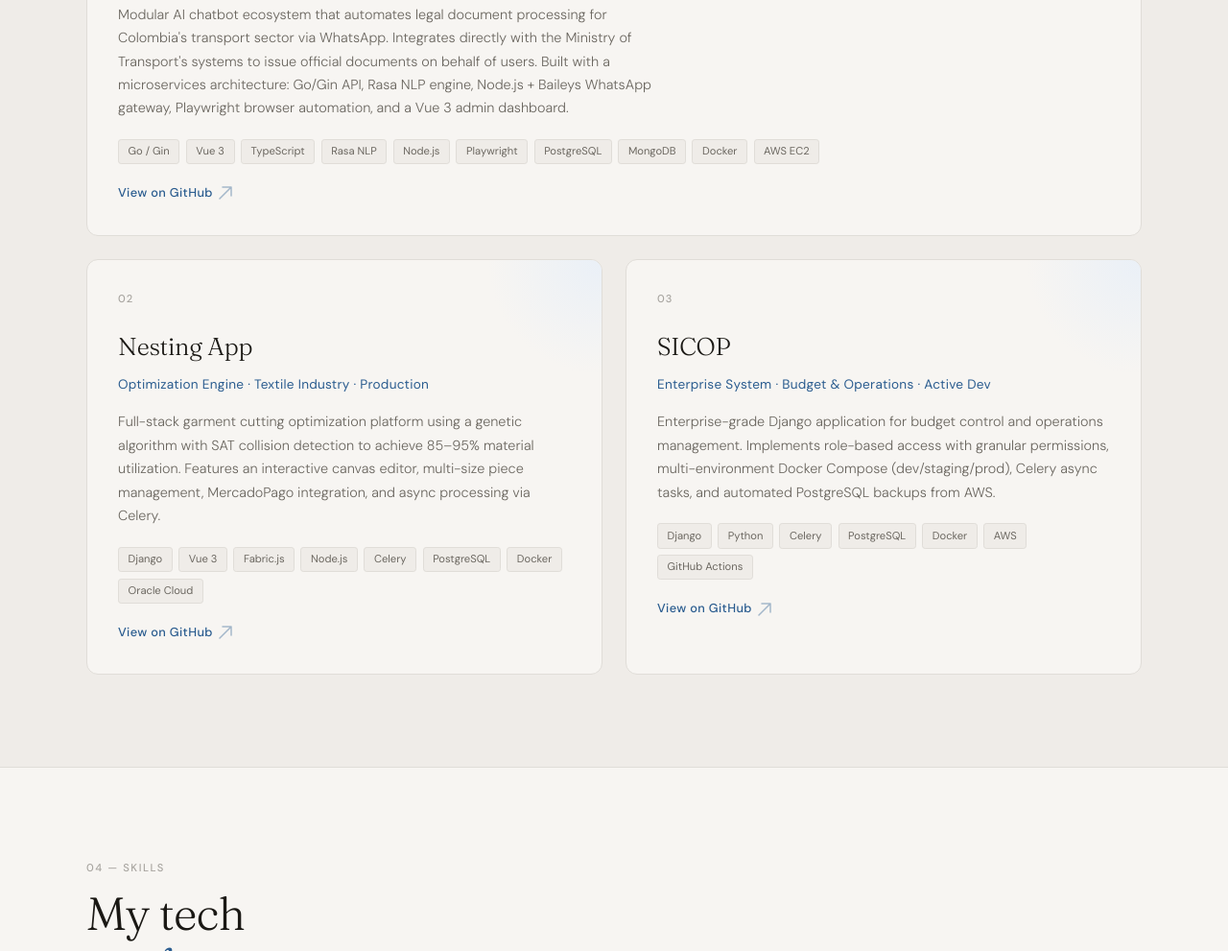
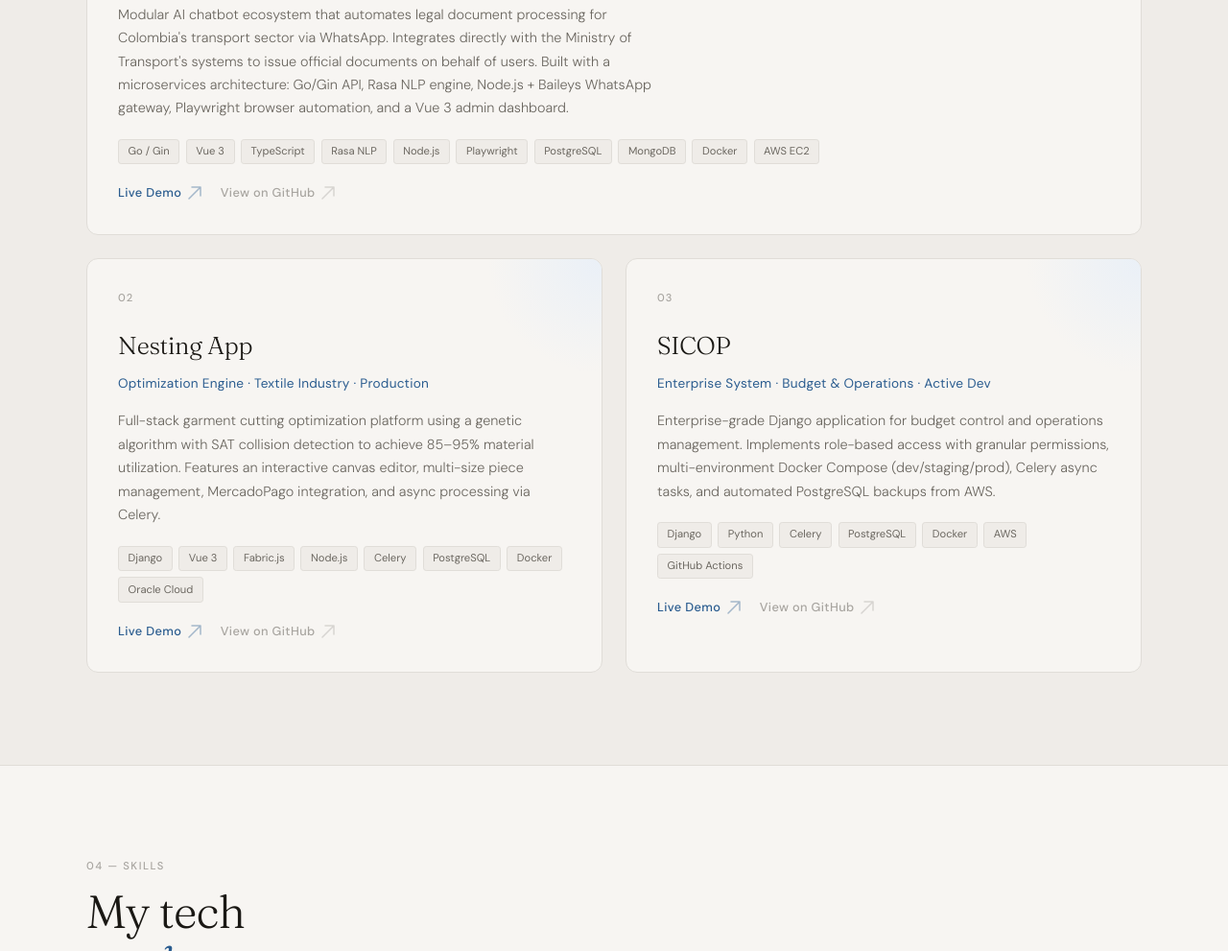
Before and after one commit to Brando1998/portafolio, a plain HTML site: page index.html in a window 1280 px wide. Shown: the part 3267-4258 px from the top of the page at 96% size. Drawn offline with Linux system fonts and the light colour scheme.

Commit message:
Add live demo links to project cards

```diff
--- a/index.html
+++ b/index.html
@@ -184,6 +184,8 @@ section{padding:6rem 2.5rem}
 .project-link:hover{gap:.7rem}
 .project-link svg{transition:transform .2s}
 .project-link:hover svg{transform:translate(2px,-2px)}
+.project-links{display:flex;gap:1.25rem;flex-wrap:wrap;margin-top:1.25rem}
+.project-links .project-link{margin-top:0}
 
 /* ─── SKILLS ─── */
 .skills-grid{display:grid;grid-template-columns:repeat(3,1fr);gap:2rem}
@@ -456,11 +458,18 @@ footer p{font-size:.78rem;color:rgba(255,255,255,.3);font-weight:300}
         <div class="project-stack">
           <span class="stack-tag">Go / Gin</span><span class="stack-tag">Vue 3</span><span class="stack-tag">TypeScript</span><span class="stack-tag">Rasa NLP</span><span class="stack-tag">Node.js</span><span class="stack-tag">Playwright</span><span class="stack-tag">PostgreSQL</span><span class="stack-tag">MongoDB</span><span class="stack-tag">Docker</span><span class="stack-tag">AWS EC2</span>
         </div>
-        <a href="https://github.com/Brando1998/Docubot" target="_blank" class="project-link">
+        <div class="project-links">
+          <a href="https://sotranscolombianos.com.co/" target="_blank" class="project-link">
+            <span class="en">Live Demo</span>
+            <span class="es">Ver en vivo</span>
+            <svg class="arrow-icon" width="14" height="14" viewBox="0 0 14 14" fill="none"><path d="M1 13L13 1M13 1H4M13 1v9" stroke="currentColor" stroke-width="1.5" stroke-linecap="round" stroke-linejoin="round"/></svg>
+          </a>
+          <a href="https://github.com/Brando1998/Docubot" target="_blank" class="project-link" style="color:var(--ink3)">
             <span class="en">View on GitHub</span>
             <span class="es">Ver en GitHub</span>
             <svg class="arrow-icon" width="14" height="14" viewBox="0 0 14 14" fill="none"><path d="M1 13L13 1M13 1H4M13 1v9" stroke="currentColor" stroke-width="1.5" stroke-linecap="round" stroke-linejoin="round"/></svg>
           </a>
+        </div>
       </div>
 
       <!-- Nesting App -->
@@ -475,11 +484,18 @@ footer p{font-size:.78rem;color:rgba(255,255,255,.3);font-weight:300}
         <div class="project-stack">
           <span class="stack-tag">Django</span><span class="stack-tag">Vue 3</span><span class="stack-tag">Fabric.js</span><span class="stack-tag">Node.js</span><span class="stack-tag">Celery</span><span class="stack-tag">PostgreSQL</span><span class="stack-tag">Docker</span><span class="stack-tag">Oracle Cloud</span>
         </div>
-        <a href="https://github.com/Brando1998/nesting-app" target="_blank" class="project-link">
+        <div class="project-links">
+          <a href="http://18.191.197.63" target="_blank" class="project-link">
+            <span class="en">Live Demo</span>
+            <span class="es">Ver en vivo</span>
+            <svg class="arrow-icon" width="14" height="14" viewBox="0 0 14 14" fill="none"><path d="M1 13L13 1M13 1H4M13 1v9" stroke="currentColor" stroke-width="1.5" stroke-linecap="round" stroke-linejoin="round"/></svg>
+          </a>
+          <a href="https://github.com/Brando1998/nesting-app" target="_blank" class="project-link" style="color:var(--ink3)">
             <span class="en">View on GitHub</span>
             <span class="es">Ver en GitHub</span>
             <svg class="arrow-icon" width="14" height="14" viewBox="0 0 14 14" fill="none"><path d="M1 13L13 1M13 1H4M13 1v9" stroke="currentColor" stroke-width="1.5" stroke-linecap="round" stroke-linejoin="round"/></svg>
           </a>
+        </div>
       </div>
 
       <!-- SICOP -->
@@ -494,11 +510,18 @@ footer p{font-size:.78rem;color:rgba(255,255,255,.3);font-weight:300}
         <div class="project-stack">
           <span class="stack-tag">Django</span><span class="stack-tag">Python</span><span class="stack-tag">Celery</span><span class="stack-tag">PostgreSQL</span><span class="stack-tag">Docker</span><span class="stack-tag">AWS</span><span class="stack-tag">GitHub Actions</span>
         </div>
-        <a href="https://github.com/Brando1998/maloka-sicop-me" target="_blank" class="project-link">
+        <div class="project-links">
+          <a href="https://presupuesto.maloka.org/es/" target="_blank" class="project-link">
+            <span class="en">Live Demo</span>
+            <span class="es">Ver en vivo</span>
+            <svg class="arrow-icon" width="14" height="14" viewBox="0 0 14 14" fill="none"><path d="M1 13L13 1M13 1H4M13 1v9" stroke="currentColor" stroke-width="1.5" stroke-linecap="round" stroke-linejoin="round"/></svg>
+          </a>
+          <a href="https://github.com/Brando1998/maloka-sicop-me" target="_blank" class="project-link" style="color:var(--ink3)">
             <span class="en">View on GitHub</span>
             <span class="es">Ver en GitHub</span>
             <svg class="arrow-icon" width="14" height="14" viewBox="0 0 14 14" fill="none"><path d="M1 13L13 1M13 1H4M13 1v9" stroke="currentColor" stroke-width="1.5" stroke-linecap="round" stroke-linejoin="round"/></svg>
           </a>
+        </div>
       </div>
 
     </div>
```
Lines whose indentation alone changed are shown as unchanged.
